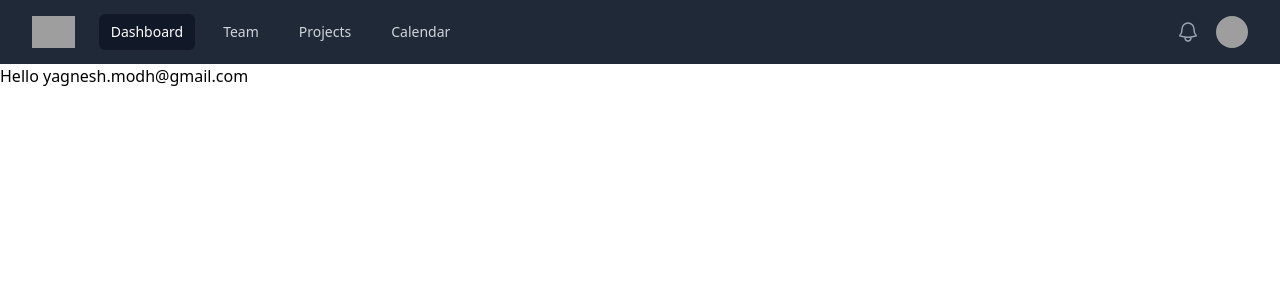
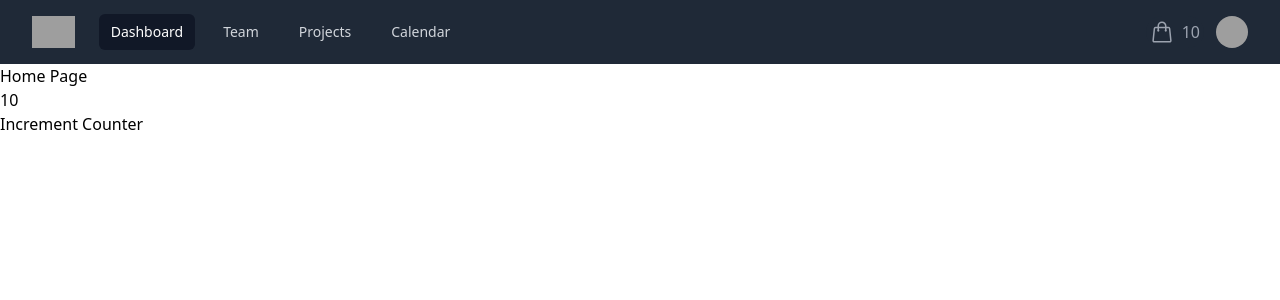
Before and after one commit to the-special-character/js-react-co-buffer, a React app: page /auth in a window 1280 px wide. Both pictures are taken after typing "name@example.com", "Sample123" into the empty fields and a click on the button "Sign in". Shown: the top 300 px of the page. Built offline with nearby package versions, Linux system fonts and the light colour scheme; grey boxes are pictures that could not be loaded.

Commit message:
commit code

```diff
--- a/src/components/Header/index.jsx
+++ b/src/components/Header/index.jsx
@@ -6,9 +6,10 @@ import {
 import React, { Fragment } from 'react';
 import {
   Bars3Icon,
-  BellIcon,
+  ShoppingBagIcon,
   XMarkIcon,
 } from '@heroicons/react/24/outline';
+import { CounterContext } from '../../context/counterContext';
 
 const navigation = [
   { name: 'Dashboard', href: '#', current: true },
@@ -85,15 +86,15 @@ function Header() {
               <div className="absolute inset-y-0 right-0 flex items-center pr-2 sm:static sm:inset-auto sm:ml-6 sm:pr-0">
                 <button
                   type="button"
-                  className="rounded-full bg-gray-800 p-1 text-gray-400 hover:text-white focus:outline-none focus:ring-2 focus:ring-white focus:ring-offset-2 focus:ring-offset-gray-800"
+                  className="flex items-center gap-2 rounded-full bg-gray-800 p-1 text-gray-400 hover:text-white focus:outline-none focus:ring-2 focus:ring-white focus:ring-offset-2 focus:ring-offset-gray-800"
                 >
-                  <span className="sr-only">
-                    View notifications
-                  </span>
-                  <BellIcon
+                  <ShoppingBagIcon
                     className="h-6 w-6"
                     aria-hidden="true"
                   />
+                  <CounterContext.Consumer>
+                    {(data) => <span>{data.counter}</span>}
+                  </CounterContext.Consumer>
                 </button>
 
                 {/* Profile dropdown */}
--- /dev/null
+++ b/src/context/counterContext.jsx
@@ -0,0 +1,18 @@
+import React, { createContext, useState } from 'react';
+
+export const CounterContext = createContext(5);
+
+export function CounterProvider({ children }) {
+  const [counter, setCounter] = useState(10);
+
+  return (
+    <CounterContext.Provider
+      value={{
+        counter,
+        setCounter,
+      }}
+    >
+      {children}
+    </CounterContext.Provider>
+  );
+}
--- a/src/layouts/dashboardLayout.jsx
+++ b/src/layouts/dashboardLayout.jsx
@@ -1,13 +1,14 @@
 import React from 'react';
 import { Outlet } from 'react-router-dom';
 import Header from '../components/Header';
+import { CounterProvider } from '../context/counterContext';
 
 function DashboardLayout() {
   return (
-    <>
+    <CounterProvider>
       <Header />
       <Outlet />
-    </>
+    </CounterProvider>
   );
 }
 
--- a/src/pages/Home/index.jsx
+++ b/src/pages/Home/index.jsx
@@ -1,12 +1,25 @@
-import React from 'react';
-import { useLocation } from 'react-router-dom';
+import React, { useState } from 'react';
+import { CounterContext } from '../../context/counterContext';
 
 function Home() {
-  const { state } = useLocation();
-
   return (
     <div>
-      <h1>{`Hello ${state.email}`}</h1>
+      <h1>Home Page</h1>
+      <CounterContext.Consumer>
+        {(data) => (
+          <div>
+            <p>{data.counter}</p>
+            <button
+              type="button"
+              onClick={() => {
+                data.setCounter((val) => val + 1);
+              }}
+            >
+              Increment Counter
+            </button>
+          </div>
+        )}
+      </CounterContext.Consumer>
     </div>
   );
 }
--- a/src/pages/Login/index.jsx
+++ b/src/pages/Login/index.jsx
@@ -1,9 +1,9 @@
-import React from 'react';
+import React, { useState } from 'react';
 import { useNavigate } from 'react-router-dom';
+import { CounterContext } from '../../context/counterContext';
 
 function Login() {
   const navigate = useNavigate();
-
   return (
     <form
       className="mt-8 space-y-6"
@@ -13,9 +13,13 @@ function Login() {
             email: 'yagnesh.modh@gmail.com',
             password: 'Password1!',
           },
+          replace: true,
         });
       }}
     >
+      <CounterContext.Consumer>
+        {(data) => <h1>{data.counter}</h1>}
+      </CounterContext.Consumer>
       <input
         type="hidden"
         name="remember"
```
